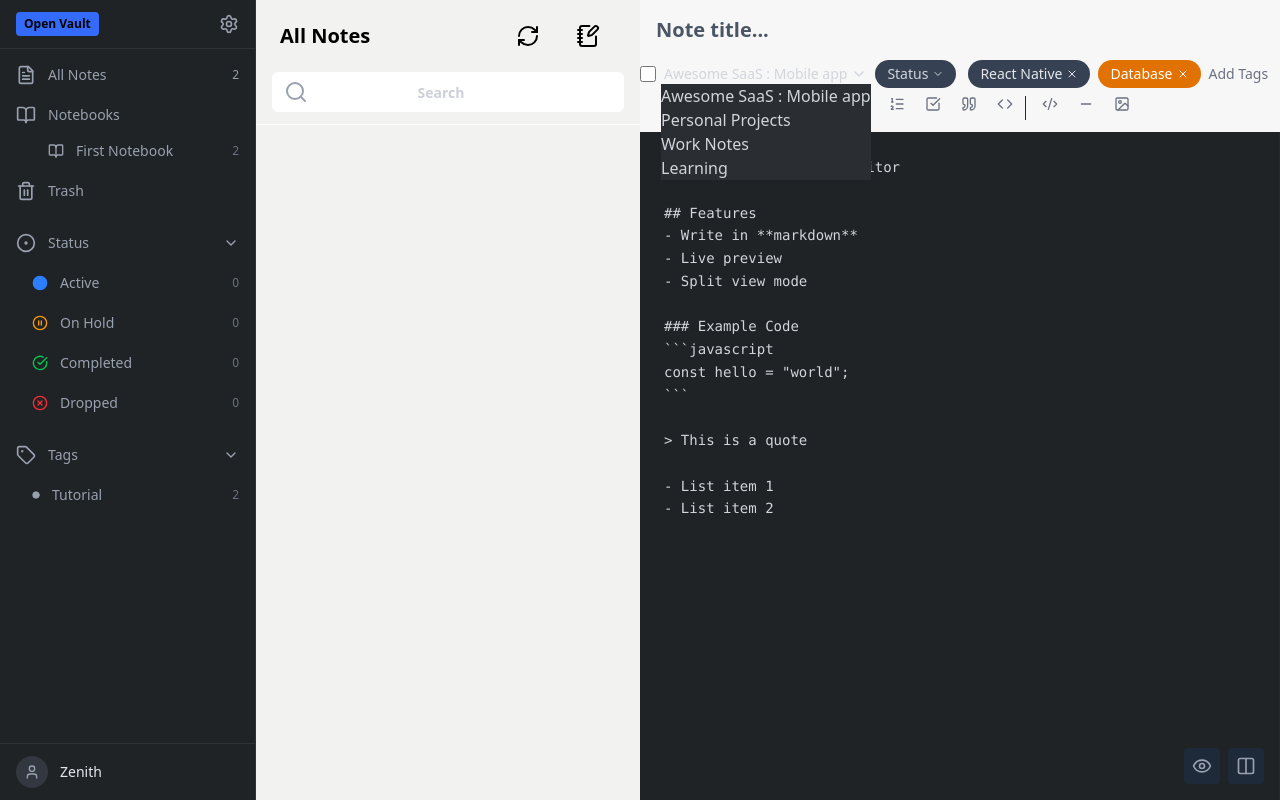
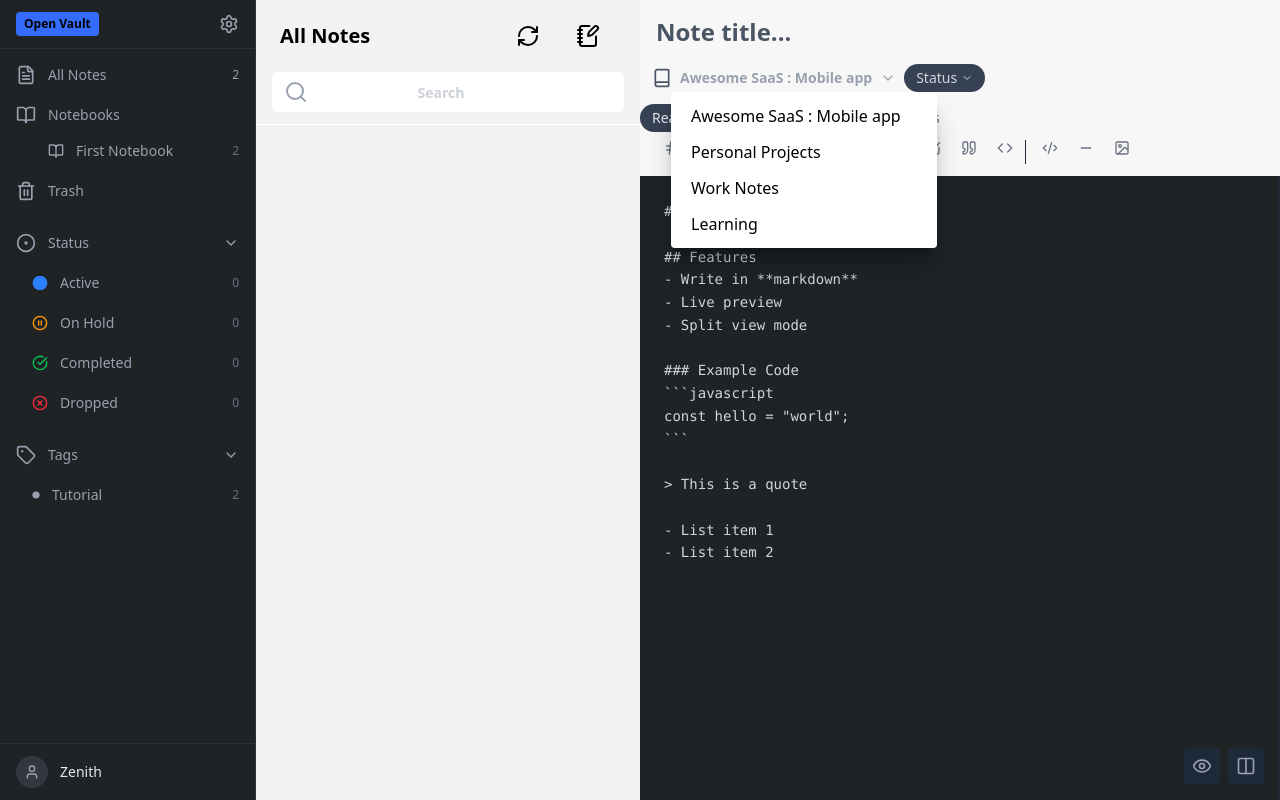
Before and after one commit to hyZenith/Aether, a React (Vite) app: page / in a window 1280 px wide. Both pictures are taken after a click on the button "Awesome SaaS : Mobile app". Built offline with nearby package versions, Linux system fonts and the light colour scheme.

Commit message:
feat: fix dropdown menu trigger

```diff
--- a/src/components/MarkdownEditor.tsx
+++ b/src/components/MarkdownEditor.tsx
@@ -1,8 +1,8 @@
 import { useState, useRef } from "react";
 import ReactMarkdown from "react-markdown";
 import remarkGfm from "remark-gfm";
-import { Eye, Columns2, Hash, Bold, Italic, Strikethrough, Link, List, ListOrdered, CheckSquare, Quote, Code, Code2, Minus, Image,X,Plus,ChevronDown } from "lucide-react";
-import { DropdownMenu,DropdownMenuContent,DropdownMenuItem,DropdownMenuTrigger } from "@radix-ui/react-dropdown-menu";
+import { Eye, Columns2, Hash, Bold, Italic, Strikethrough, Link, List, ListOrdered, CheckSquare, Quote, Code, Code2, Minus, Image, X, Plus,Book,ChevronDown  } from "lucide-react";
+import { DropdownMenu, DropdownMenuContent, DropdownMenuItem, DropdownMenuTrigger } from "@radix-ui/react-dropdown-menu";
 
 type ViewMode = "edit" | "preview" | "split";
 
@@ -101,34 +101,36 @@ const hello = "world";
           <input
             type="text"
             placeholder="Note title..."
-              className="w-full bg-transparent text-xl font-semibold text-gray-200 outline-none placeholder-gray-600"
+            className="w-full bg-transparent text-2xl font-semibold  outline-none placeholder-gray-600"
           />
         </div>
         {/* Tags selection : Display and manage note tags */}
         <div className="flex items-center gap-3 flex-wrap">
           {/* Left Section: Checkbox and Folder */}
-              <div className="flex items-center gap-2">
+          <div className="flex items-center gap-2 px-3">
             {/* Task Completion Checkbox */}
-                <input type="checkbox" className="w-4 h-4 rounded border-gray-600 bg-gray-800 text-blue-600" />
-
+            {/* <div  className="w-4 h-4 rounded border-gray-600 bg-gray-800 text-blue-600" /> */}
+            <Book className="w-5 h-5 text-gray-600" />
             {/* Folder Selector */}
             <DropdownMenu>
               <DropdownMenuTrigger asChild>
-                    <button className="flex items-center gap-1 text-sm text-gray-300 hover:text-gray-100 transition-colors">
+                <button className="flex items-center  gap-2 text-sm font-semibold text-gray-400  transition-colors">
                   {selectedFolder}
                   <ChevronDown className="w-4 h-4" />
                 </button>
               </DropdownMenuTrigger>
-                  <DropdownMenuContent className="bg-[#2a2d31] border-gray-700 z-50">
+              <DropdownMenuContent className=" translate-x-4  translate-y-1 bg-white shadow-xl/30 rounded-sm z-60 py-2 ">
+                <div className="flex flex-col space-y-1">
                   {folders.map((folder) => (
                     <DropdownMenuItem
                       key={folder}
                       onClick={() => setSelectedFolder(folder)}
-                        className="text-gray-300 hover:bg-gray-700 hover:text-white cursor-pointer"
+                      className=" w-full cursor-pointer rounded pl-5 pr-9 py-1  hover:bg-gray-100"
                     >
                       {folder}
                     </DropdownMenuItem>
                   ))}
+                </div>
               </DropdownMenuContent>
             </DropdownMenu>
 
@@ -160,8 +162,7 @@ const hello = "world";
             {tags.map((tag) => (
               <span
                 key={tag}
-                    className={`inline-flex items-center gap-1 px-3 py-1 rounded-full text-sm font-medium ${
-                      tagColors[tag] || "bg-gray-700 text-gray-200"
+                className={`inline-flex items-center gap-1 px-3 py-1 rounded-full text-sm font-medium ${tagColors[tag] || "bg-gray-700 text-gray-200"
                   }`}
               >
                 {tag}
@@ -262,8 +263,7 @@ const hello = "world";
         <div className="absolute bottom-4 right-4 flex gap-2">
           <button
             onClick={() => setViewMode(viewMode === "preview" ? "edit" : "preview")}
-              className={`p-2 rounded ${
-                viewMode === "preview"
+            className={`p-2 rounded ${viewMode === "preview"
                 ? "bg-blue-600 text-white"
                 : "bg-gray-800 text-gray-400 hover:text-gray-200"
               } transition-colors`}
@@ -273,8 +273,7 @@ const hello = "world";
           </button>
           <button
             onClick={() => setViewMode(viewMode === "split" ? "edit" : "split")}
-              className={`p-2 rounded ${
-                viewMode === "split"
+            className={`p-2 rounded ${viewMode === "split"
                 ? "bg-blue-600 text-white"
                 : "bg-gray-800 text-gray-400 hover:text-gray-200"
               } transition-colors`}
```
Lines whose indentation alone changed are shown as unchanged.
